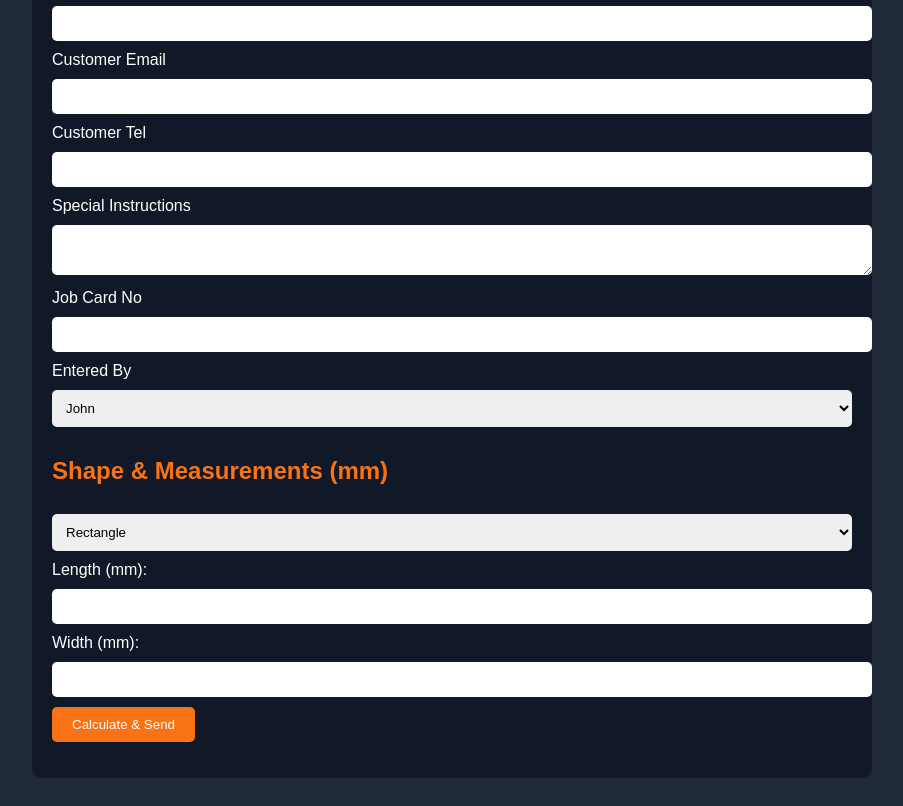
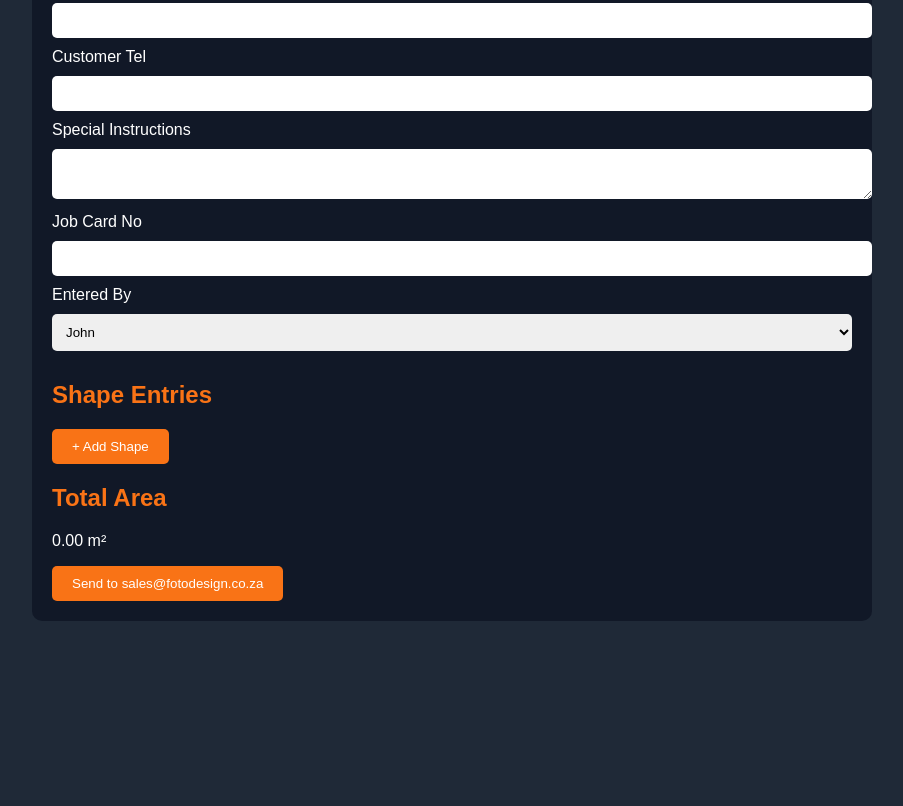
Before and after one commit to MorneLouw/fotodesign-m2-calculator, a plain HTML site: page index.html in a window 1280 px wide. Shown: the part 317-1123 px from the top of the page, without its empty margins (188-1091 px from the left). After the commit the page ends 966 px from the top, so only its background shows below. Drawn offline with Linux system fonts and the light colour scheme.

Commit message:
Update index.html

```diff
--- a/index.html
+++ b/index.html
@@ -41,11 +41,17 @@
       display: block;
       margin-bottom: 20px;
     }
+    .shape-entry {
+      border: 1px solid #374151;
+      padding: 15px;
+      margin-bottom: 10px;
+      border-radius: 5px;
+    }
   </style>
 </head>
 <body>
   <div class="container">
-    <img src="fotodesign_logo.png" alt="Fotodesign Logo" class="logo">
+    <img src="fotodesign_white.png" alt="Fotodesign Logo" class="logo">
     <h1>Fotodesign m² Calculator</h1>
     <form id="calcForm">
       <label>Company Name</label>
@@ -76,68 +82,93 @@
         <option>Katlego</option>
       </select>
 
-      <h2>Shape & Measurements (mm)</h2>
-      <select name="shape" id="shape">
-        <option value="rectangle">Rectangle</option>
-        <option value="circle">Circle</option>
-        <option value="triangle">Triangle</option>
-        <option value="cylinder">Cylinder</option>
-      </select>
-      <div id="shapeInputs"></div>
+      <h2>Shape Entries</h2>
+      <div id="entries"></div>
+      <button type="button" onclick="addEntry()">+ Add Shape</button>
 
-      <button type="button" onclick="calculateArea()">Calculate & Send</button>
+      <h2>Total Area</h2>
+      <p id="totalArea">0.00 m²</p>
+
+      <button type="button" onclick="sendData()">Send to sales@fotodesign.co.za</button>
     </form>
-    <p id="result"></p>
   </div>
   <script>
-    const shapeInputsDiv = document.getElementById('shapeInputs');
-    const shapeSelector = document.getElementById('shape');
+    let entriesDiv = document.getElementById('entries');
+    let totalArea = 0;
 
-    shapeSelector.addEventListener('change', updateInputs);
-    updateInputs();
-
-    function updateInputs() {
-      const shape = shapeSelector.value;
-      let html = '';
-      switch (shape) {
-        case 'rectangle':
-          html = 'Length (mm): <input type="number" name="length"> Width (mm): <input type="number" name="width">';
-          break;
-        case 'circle':
-          html = 'Diameter (mm): <input type="number" name="diameter">';
-          break;
-        case 'triangle':
-          html = 'Base (mm): <input type="number" name="base"> Height (mm): <input type="number" name="height">';
-          break;
-        case 'cylinder':
-          html = 'Diameter (mm): <input type="number" name="diameter"> Height (mm): <input type="number" name="height">';
-          break;
-      }
-      shapeInputsDiv.innerHTML = html;
+    function addEntry() {
+      const entry = document.createElement('div');
+      entry.className = 'shape-entry';
+      entry.innerHTML = `
+        <label>Shape</label>
+        <select onchange="updateShapeInputs(this)" class="shape-select">
+          <option value="rectangle">Rectangle</option>
+          <option value="circle">Circle</option>
+          <option value="triangle">Triangle</option>
+          <option value="cylinder">Cylinder</option>
+        </select>
+        <div class="shape-fields"></div>
+        <button type="button" onclick="calculateEntry(this)">Calculate This Shape</button>
+        <p class="shape-area">Area: 0.00 m²</p>
+      `;
+      entriesDiv.appendChild(entry);
+      updateShapeInputs(entry.querySelector('select'));
     }
 
-    function calculateArea() {
-      const form = document.forms['calcForm'];
-      const shape = form['shape'].value;
+    function updateShapeInputs(select) {
+      const fieldsDiv = select.parentElement.querySelector('.shape-fields');
+      const shape = select.value;
+      let html = '';
+      if (shape === 'rectangle') {
+        html = 'Length (mm): <input type="number" class="length"> Width (mm): <input type="number" class="width">';
+      } else if (shape === 'circle') {
+        html = 'Diameter (mm): <input type="number" class="diameter">';
+      } else if (shape === 'triangle') {
+        html = 'Base (mm): <input type="number" class="base"> Height (mm): <input type="number" class="height">';
+      } else if (shape === 'cylinder') {
+        html = 'Diameter (mm): <input type="number" class="diameter"> Height (mm): <input type="number" class="height">';
+      }
+      fieldsDiv.innerHTML = html;
+    }
+
+    function calculateEntry(button) {
+      const entry = button.parentElement;
+      const shape = entry.querySelector('select').value;
       let area = 0;
-      switch (shape) {
-        case 'rectangle':
-          area = (form['length'].value * form['width'].value) / 1000000;
-          break;
-        case 'circle':
-          let r = form['diameter'].value / 2;
-          area = (Math.PI * r * r) / 1000000;
-          break;
-        case 'triangle':
-          area = (form['base'].value * form['height'].value) / 2000000;
-          break;
-        case 'cylinder':
-          let d = form['diameter'].value;
-          let h = form['height'].value;
-          area = (Math.PI * d * h + 2 * Math.PI * (d / 2) * (d / 2)) / 1000000;
-          break;
+      if (shape === 'rectangle') {
+        const length = entry.querySelector('.length').value;
+        const width = entry.querySelector('.width').value;
+        area = (length * width) / 1000000;
+      } else if (shape === 'circle') {
+        const diameter = entry.querySelector('.diameter').value;
+        const r = diameter / 2;
+        area = (Math.PI * r * r) / 1000000;
+      } else if (shape === 'triangle') {
+        const base = entry.querySelector('.base').value;
+        const height = entry.querySelector('.height').value;
+        area = (base * height) / 2000000;
+      } else if (shape === 'cylinder') {
+        const diameter = entry.querySelector('.diameter').value;
+        const height = entry.querySelector('.height').value;
+        area = (Math.PI * diameter * height + 2 * Math.PI * (diameter / 2) ** 2) / 1000000;
       }
-      document.getElementById('result').textContent = `Total Area: ${area.toFixed(2)} m²`;
+      entry.querySelector('.shape-area').textContent = `Area: ${area.toFixed(2)} m²`;
+      updateTotalArea();
+    }
+
+    function updateTotalArea() {
+      const allAreas = document.querySelectorAll('.shape-area');
+      let total = 0;
+      allAreas.forEach(p => {
+        const match = p.textContent.match(/([\d\.]+)/);
+        if (match) total += parseFloat(match[1]);
+      });
+      totalArea = total;
+      document.getElementById('totalArea').textContent = `${total.toFixed(2)} m²`;
+    }
+
+    function sendData() {
+      alert("Feature to email 'sales@fotodesign.co.za' will be implemented in backend.");
     }
   </script>
 </body>
```
